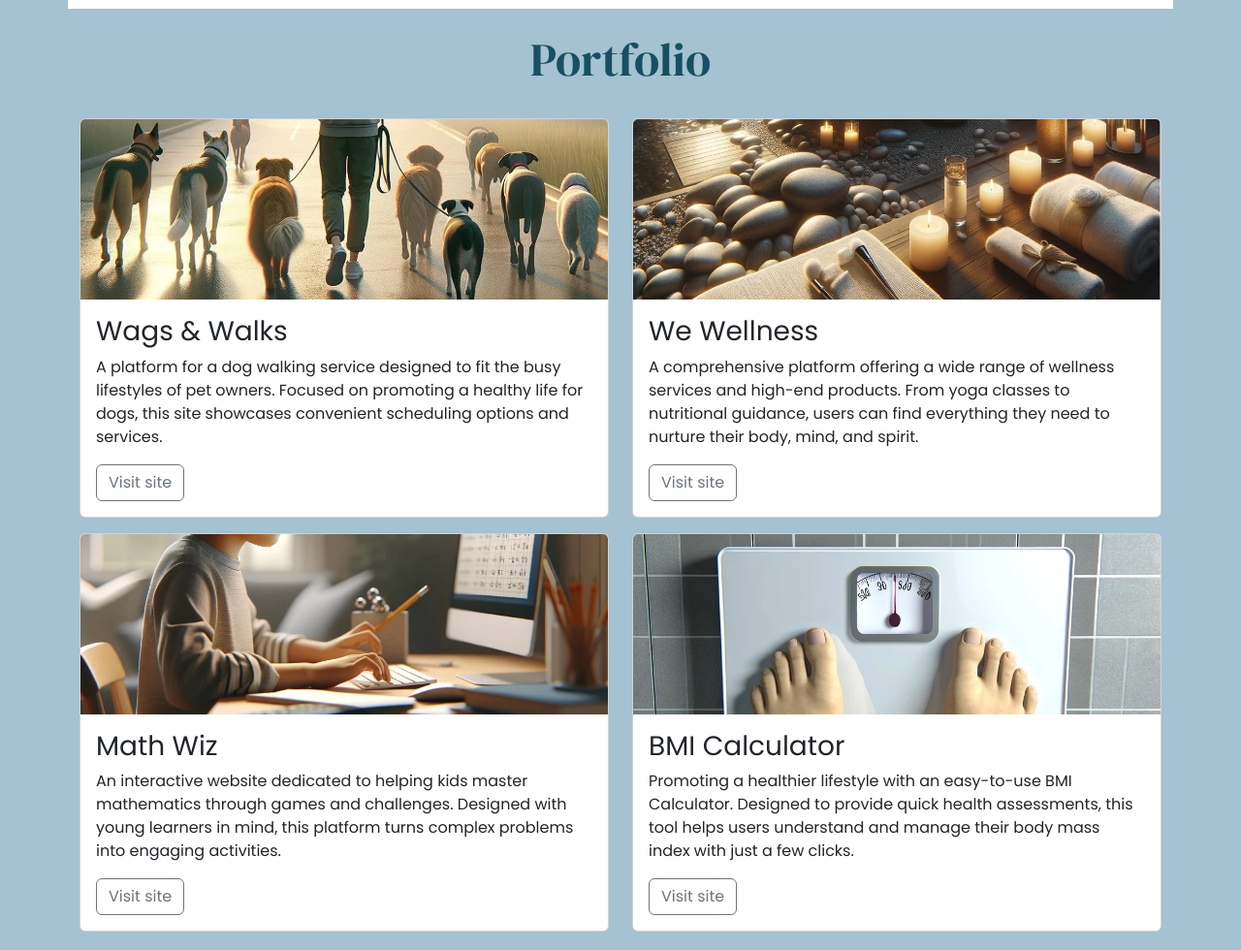
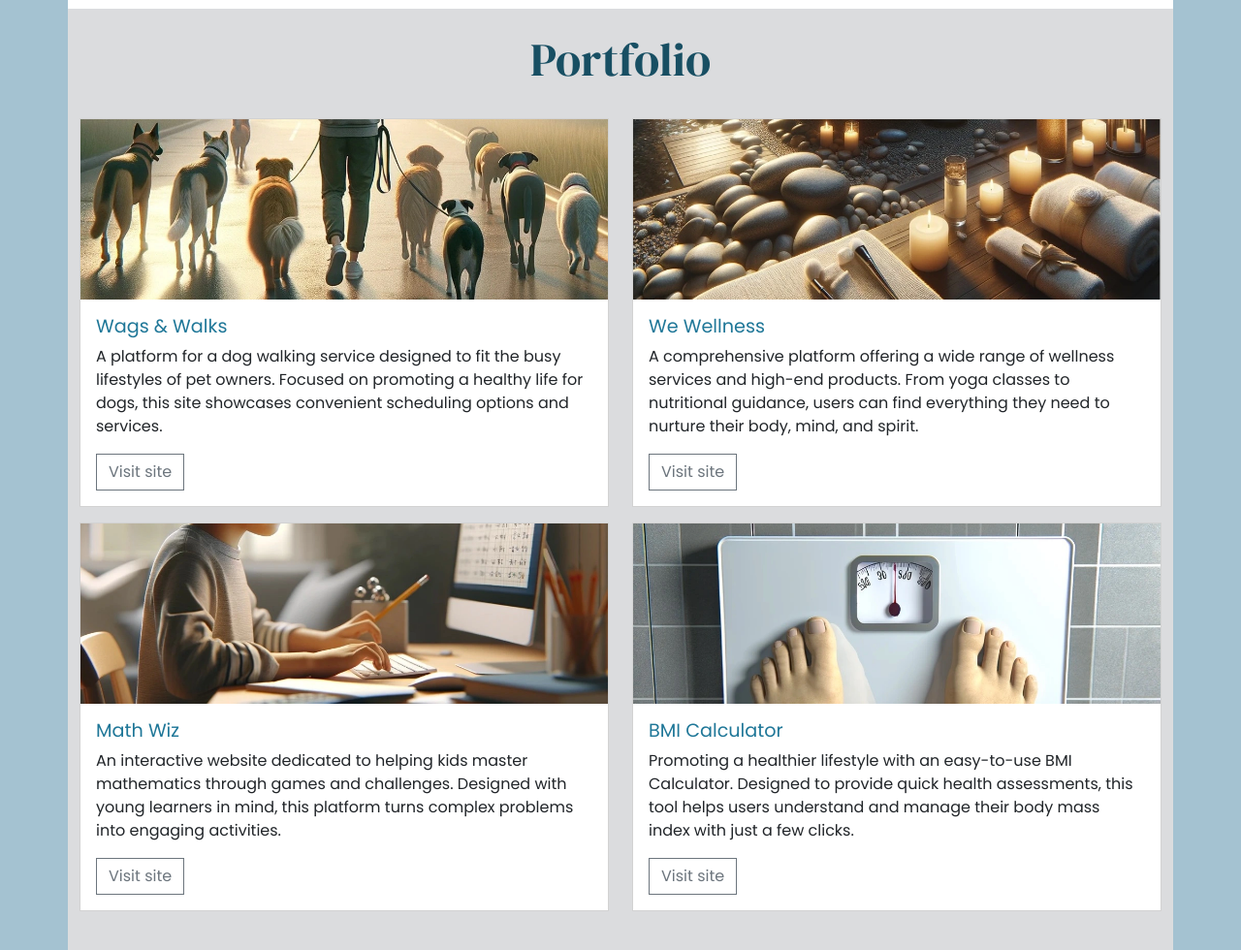
Before and after one commit to MKachingwe/portfolio-project, a plain HTML site: page index.html in a window 1280 px wide. Shown: the part 1040-2020 px from the top of the page at 97% size. Drawn offline with nearby package versions, Linux system fonts and the light colour scheme.

Commit message:
Remove rounded corners

```diff
--- a/assets/css/style.css
+++ b/assets/css/style.css
@@ -20,6 +20,11 @@ h2 {
     color: #184f63; /* dark-blue */;
 }
 
+.sharp-corners,
+.sharp-corners * {
+    border-radius: 0;
+}
+
 /* Hero section */
 #hero {
     background-color: #dbdcde; /* light grey */;
@@ -38,8 +43,21 @@ h2 {
 
 /* Portfolio */
 
-#contact {
+#portfolio {
     background-color:#dbdcde; /* light grey */;
+}
+
+#portfolio .card-title {
+    color: #1f7798; /* mid-blue */;
+    font-size: 1.2rem;
+}
+
+#portfolio .btn-outline-secondary:hover {
+    background-color: #1f7798; /* mid-blue */;
+}
+
+#portfolio .card-text {
+    min-height: 120px;
 }
 
 /* Contact section */
@@ -47,3 +65,13 @@ h2 {
 #contact {
     background-color: white;
 }
+
+/* Media Queries */
+
+/* Use Bootstrap breakpoint for XL screens */
+@media screen and (min-width: 1200px){
+    /* Fixes all portfolio cards being to tall on xl screens */
+    #portfolio .card-text {
+        min-height: auto;
+    }
+}
--- a/index.html
+++ b/index.html
@@ -63,7 +63,7 @@
                 <!-- mb-5 gives extra margin spacing under lead text -->
                 <p class="lead mb-5">Let's create something amazing together!</p>
                 <!-- Bootstrap modal button -->
-                <button type="button" class="btn btn-primary" data-bs-toggle="modal" data-bs-target="#exampleModal">
+                <button type="button" class="btn btn-primary sharp-corners" data-bs-toggle="modal" data-bs-target="#exampleModal">
                     Subscribe to my newsletter!
                 </button>
             </div>
@@ -116,7 +116,7 @@
                 </div>
                 <!-- cols for cards -->
                 <div class="col-12 col-md-6">
-                    <div class="card mb-3">
+                    <div class="card mb-3 sharp-corners">
                         <img src="assets/images/wags-and-walks.webp" class="card-img-top"
                             alt="A man walking several dogs early in the morning">
                         <div class="card-body">
@@ -132,7 +132,7 @@
                     </div>
                 </div>
                 <div class="col-12 col-md-6">
-                    <div class="card mb-3">
+                    <div class="card mb-3 sharp-corners">
                         <img src="assets/images/we-wellness.webp" class="card-img-top"
                             alt="A spa with candles towels and natural material">
                         <div class="card-body">
@@ -148,7 +148,7 @@
                     </div>
                 </div>
                 <div class="col-12 col-md-6">
-                    <div class="card mb-3">
+                    <div class="card mb-3 sharp-corners">
                         <img src="assets/images/math-wiz.webp" class="card-img-top"
                             alt="A child practicing math at a computer">
                         <div class="card-body">
@@ -165,7 +165,7 @@
                     </div>
                 </div>
                 <div class="col-12 col-md-6">
-                    <div class="card mb-3">
+                    <div class="card mb-3 sharp-corners">
                         <img src="assets/images/bmi-calculator.webp" class="card-img-top"
                             alt="Weighing scales seen from the first person view of the person standing on the scales">
                         <div class="card-body">
@@ -197,7 +197,7 @@
             </div>
             <div class="col-12 col-md-10 col-lg-8 mb-4">
                 <!-- Add your form here -->
-                <form class="row g-3">
+                <form class="row g-3 sharp-corners">
                     <div class="col-lg-4">
                         <label for="full-name" class="form-label">Full Name</label>
                         <input type="text" class="form-control" id="full-name">
@@ -226,7 +226,7 @@
     <!-- Modal -->
     <div class="modal fade" id="exampleModal" tabindex="-1" aria-labelledby="exampleModalLabel" aria-hidden="true">
         <div class="modal-dialog modal-lg">
-            <div class="modal-content">
+            <div class="modal-content sharp-corners">
                 <div class="modal-header">
                     <h1 class="modal-title fs-5" id="exampleModalLabel">Subscribe</h1>
                     <button type="button" class="btn-close" data-bs-dismiss="modal" aria-label="Close"></button>
```
